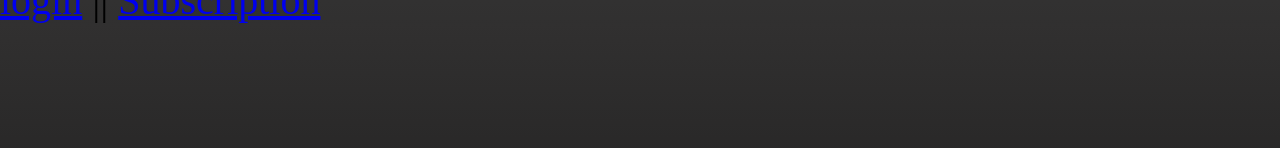
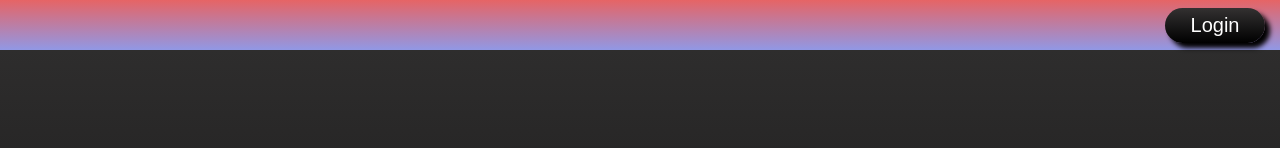
Before and after one commit to AlexBiondi99/ReactGaming, a React (Vite) app in the folder reactGaming/: page / in a window 1280 px wide. Shown: the top 148 px of the page. Built offline with nearby package versions, Linux system fonts and the light colour scheme.

Commit message:
added navbar and push for create new branch

```diff
--- a/reactGaming/src/App.jsx
+++ b/reactGaming/src/App.jsx
@@ -1,20 +1,20 @@
 
-import { Link, Route, Routes } from "react-router-dom";
+import { Route, Routes } from "react-router-dom";
 import { PageGame } from "./PageGame";
 import { HomePage } from "./HomePage";
+import { Navbar } from "./Navbar";
 import { LoginForm } from "./LoginForm";
-import { Subscription } from "./Subscription";
+
 
 
 export function App() {
     return (
         <div className="page">
-            <Link to= '/login' >login</Link> || <Link to='/subscription'>Subscription</Link>
+            <Navbar />
             <Routes>
                 <Route path="/"  element={<HomePage />}/>
-                <Route path="pageGame" element= {<PageGame />} />
-                <Route path="login" element={<LoginForm />}/>
-                <Route path="subscription" element={<Subscription />}/>
+                <Route path="pageGame" element={<PageGame />} />
+                <Route path="login" element={<LoginForm />} />
             </Routes>
         </div>
 
--- /dev/null
+++ b/reactGaming/src/Navbar.jsx
@@ -0,0 +1,11 @@
+import { Link } from "react-router-dom";
+
+export function Navbar() {
+    return(
+        <div className="navbar">
+            <button className="loginButton">
+                <Link  className="linkLogin" to='/login'>Login</Link>
+            </button>
+        </div>
+    )
+}
--- a/reactGaming/src/global.scss
+++ b/reactGaming/src/global.scss
@@ -3,6 +3,9 @@
     margin: 0;
     padding: 0;
     box-sizing: border-box;
+}
+#root {
+    background: var(--primaryColor);
 }
 body{
     width: 100vw;
@@ -59,18 +62,21 @@ body{
 }
 .pageGame {
     background: var(--primaryColor);
-    height: 100vh;
-    width: 100vw;
+    height: 100%;
+    width: 100%;
     color: white;
     display: flex;
     flex-direction: column;
     align-items: center;
     justify-content: center;
     gap: 50px;
+    padding-top: 40%;
+
 }
 .imageGame {
     width: 100%;
     position: absolute;
+    top: 0;
     display: flex;
     justify-content: center;
     align-items: start;
@@ -128,6 +134,8 @@ h2 {
     z-index: 1;
     transition: transform 0.3s ease ;
     border: none;
+    margin-left: 20px;
+    margin-right: 20px;
 }
 .addToPrefer:hover {
     transform: scale(1.1);
@@ -187,3 +195,43 @@ input {
 .formButton:hover{
     transform: scale(1.1);
 }
+.navbar {
+    display: flex;
+    height: 50px;
+    background: var(--secondaryColor);
+    width: 100%;
+    position: fixed;
+    top: 0;
+    justify-content: end;
+    padding-left: 15px;
+    padding-right: 15px;
+    align-items: center;
+    z-index: 100;
+}
+.loginButton {
+    display: flex;
+    align-items: center;
+    width: 100px;
+    height: 35px;
+    display: flex;
+    justify-content: center;
+    align-items: center;
+    background: var(--primaryColor);
+    transition: transform 0.3s ease ;
+    border-radius: 20px;
+    border: none;
+    box-shadow: 5px 5px 5px black;
+}
+.loginButton:hover {
+    transform: scale(1.1);
+}
+.linkLogin {
+    color: white;
+    text-decoration: none;
+    font-size: 20px;
+    width: 100%;
+    height: 100%;
+    display: flex;
+    align-items: center;
+    justify-content: center;
+}
```
